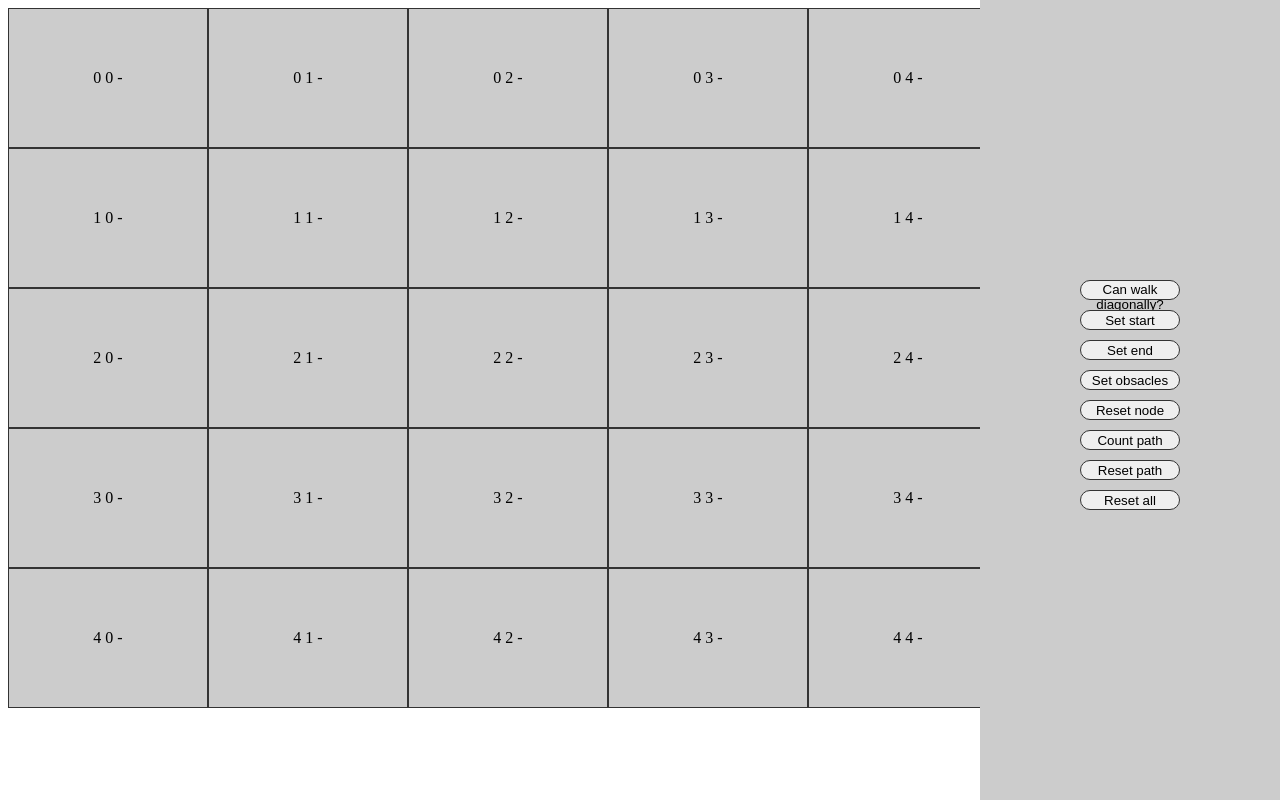
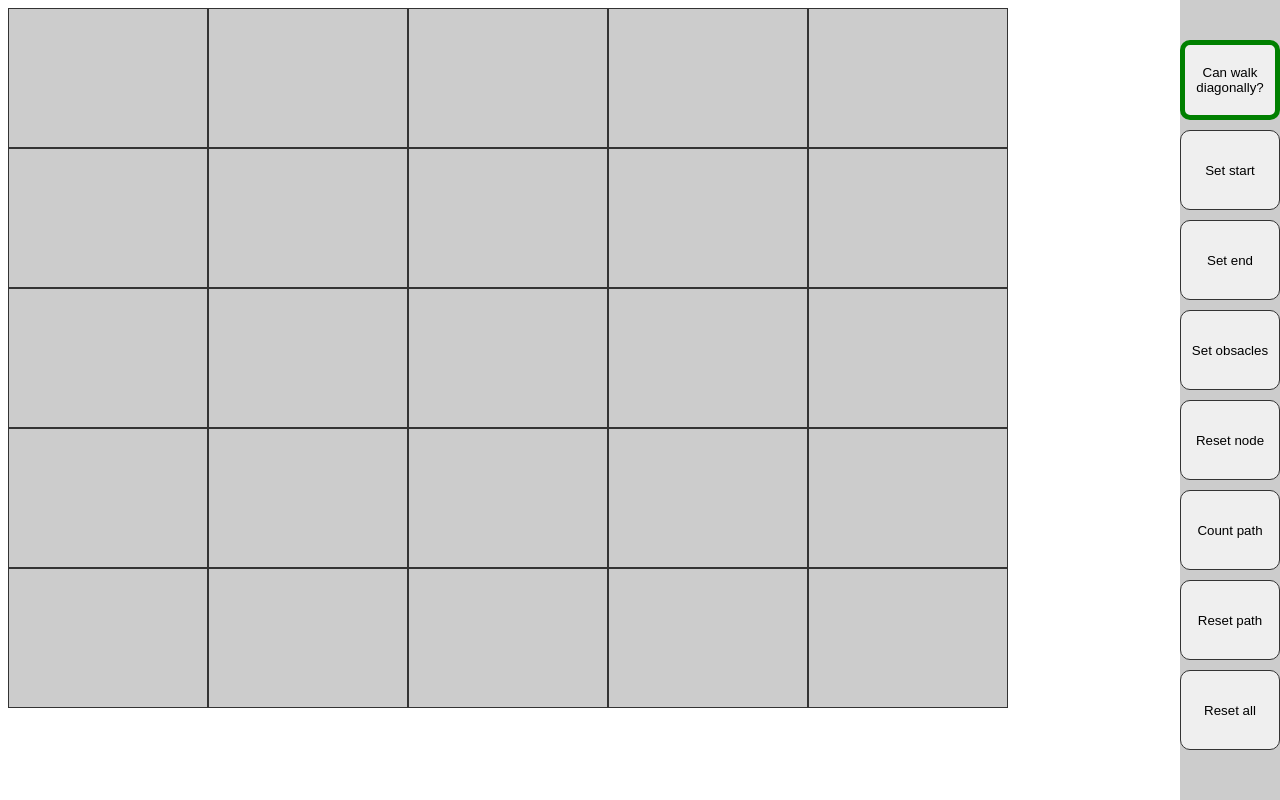
Before and after one commit to SweetCuteWitch/A-star, a plain HTML site: page index.html in a window 1280 px wide. Both pictures are taken after a click on the button "Submit". Drawn offline with Linux system fonts and the light colour scheme.

Commit message:
Update style.css

```diff
--- a/style.css
+++ b/style.css
@@ -16,6 +16,7 @@
   border-radius: 10px;
   border: 1px solid #333;
   margin-top: 5px;
+  cursor: pointer;
 }
 #field{
   display: grid;
@@ -23,19 +24,21 @@
   height: 700px;
 }
 .box{
-  /* border-radius: 10px; */
+  font-size: 0px;
   border: 1px solid #333;
   display: flex;
   flex-direction: column;
   align-items: center;
   justify-content: center;
+  cursor: pointer;
+  color: #00000000;
 }
 aside{
-  position: absolute;
+  position: fixed;
   top: 0;
   right: 0;
   height: 100%;
-  width: 300px;
+  width: 100px;
   display: none;
   flex-direction: column;
   align-items: center;
@@ -44,7 +47,7 @@ aside{
 }
 .aside-btn{
   width: 100px;
-  height: 20px;
+  height: 10%;
   border-radius: 10px;
   border: 1px solid #333;
   margin-bottom: 10px;
@@ -54,7 +57,7 @@ aside{
 .aside-btn:hover{
   transform: scale(110%);
 }
-.aside-btn:focus{
+.aside-btn:active{
   transform: scale(90%);
 }
 .disable{
@@ -78,3 +81,9 @@ aside{
 .obs{
   background-color: #333;
 }
+#walk{
+  border: 5px solid green;
+}
+.no{
+  border-color: red!important;
+}
```
